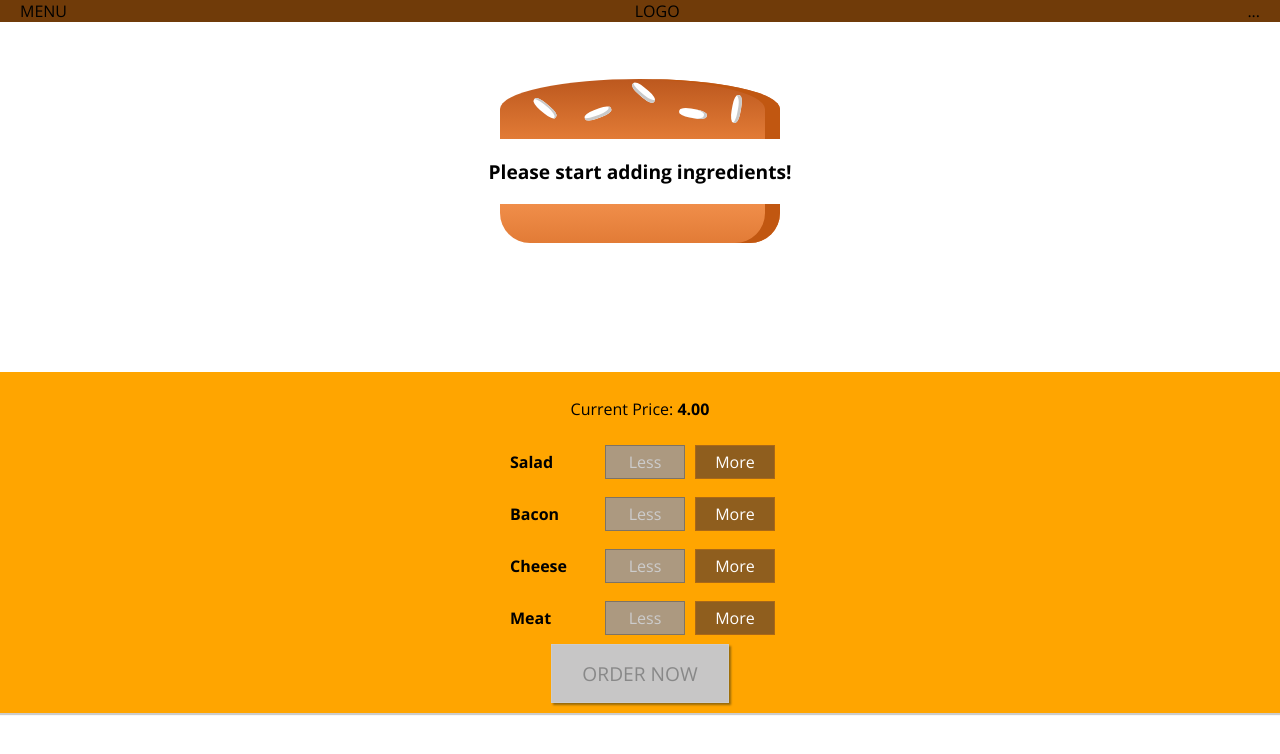
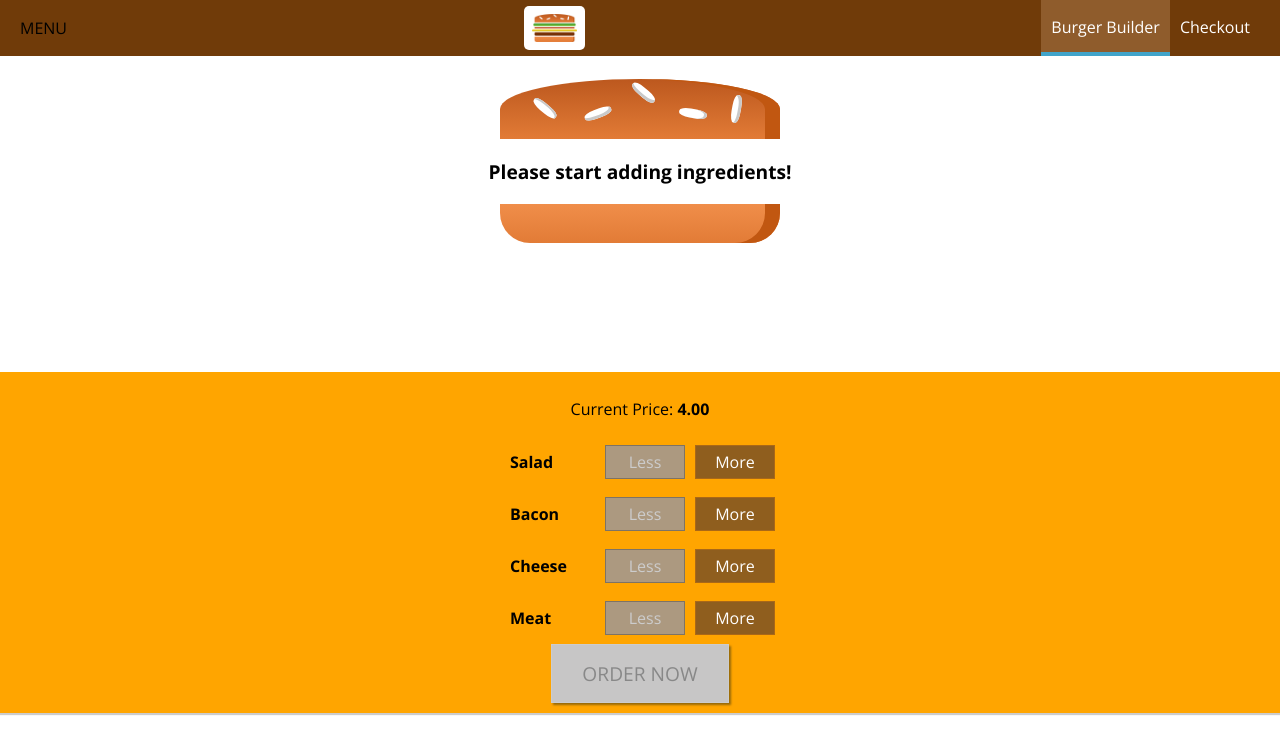
Before and after one commit to vonminh/react-hamburger-order, a React app: page / in a window 1280 px wide. Shown: the top 754 px of the page. Built offline with nearby package versions, Linux system fonts and the light colour scheme.

Commit message:
Add logo and nav items

```diff
--- /dev/null
+++ b/src/components/Logo/index.css
@@ -0,0 +1,11 @@
+.Logo {
+  background-color: white;
+  padding: 8px;
+  height: 80%;
+  box-sizing: border-box;
+  border-radius: 5px;
+}
+
+.Logo img {
+  height: 100%;
+}
--- /dev/null
+++ b/src/components/Logo/index.js
@@ -0,0 +1,11 @@
+import React from 'react';
+import classes from './index.css';
+import burgerLogo from '../../assests/images/burger-logo.png';
+
+const logo = (props) => (
+  <div className={classes.Logo}>
+      <img src={burgerLogo} alt="MyReactBurger"/>
+  </div>
+)
+
+export default logo;
--- /dev/null
+++ b/src/components/Navigation/NavigationItems/NavigationItem/index.css
@@ -0,0 +1,24 @@
+.NavigationItem {
+  margin: 0;
+  box-sizing: border-box;
+  display: flex;
+  height: 100%;
+  align-items: center;
+}
+
+.NavigationItem a {
+  color: white;
+  text-decoration: none;
+  height: 100%;
+  padding: 16px 10px;
+  border-bottom: 4px solid transparent;
+  box-sizing: border-box;
+  display: block;
+}
+
+.NavigationItem a:hover,
+.NavigationItem a:active,
+.NavigationItem a.active {
+  background-color: #8F5C2C;
+  border-bottom: 4px solid #40A4CA
+}
--- /dev/null
+++ b/src/components/Navigation/NavigationItems/NavigationItem/index.js
@@ -0,0 +1,13 @@
+import React from 'react';
+import classes from './index.css';
+
+const navigationItem = (props) => (
+  <li className={classes.NavigationItem}>
+      <a  href={props.link}
+          className={props.active ? classes.active: null}>
+          {props.children}
+      </a>
+  </li>
+)
+
+export default navigationItem;
--- /dev/null
+++ b/src/components/Navigation/NavigationItems/index.css
@@ -0,0 +1,8 @@
+.NavigationItems {
+  margin: 0;
+  padding: 0;
+  list-style: none;
+  display: flex;
+  align-items: center;
+  height: 100%;
+}
--- /dev/null
+++ b/src/components/Navigation/NavigationItems/index.js
@@ -0,0 +1,12 @@
+import React from 'react';
+import classes from './index.css';
+import NavigationItem from './NavigationItem';
+
+const navigationItems = () => (
+  <ul className={classes.NavigationItems}>
+      <NavigationItem link="/" active>Burger Builder</NavigationItem>
+      <NavigationItem link="/" >Checkout</NavigationItem>
+  </ul>
+);
+
+export default navigationItems;
--- a/src/components/Navigation/Toolbar/index.css
+++ b/src/components/Navigation/Toolbar/index.css
@@ -1,5 +1,5 @@
 .Toolbar {
-    heigh: 56px;
+    height: 56px;
     width: 100%;
     position: fixed;
     top: 0;
--- a/src/components/Navigation/Toolbar/index.js
+++ b/src/components/Navigation/Toolbar/index.js
@@ -1,12 +1,14 @@
 import React from 'react';
 import classes from './index.css';
+import Logo from '../../Logo';
+import NavigationItems from '../NavigationItems';
 
 const toolbar = (props) => (
     <header className={classes.Toolbar}>
         <div>MENU</div>
-        <div>LOGO</div>
+        <Logo />
         <nav>
-            ...
+            <NavigationItems />
         </nav>
     </header>
 );
```
Also changed, not shown: src/assests/images/burger-logo.png (added).
